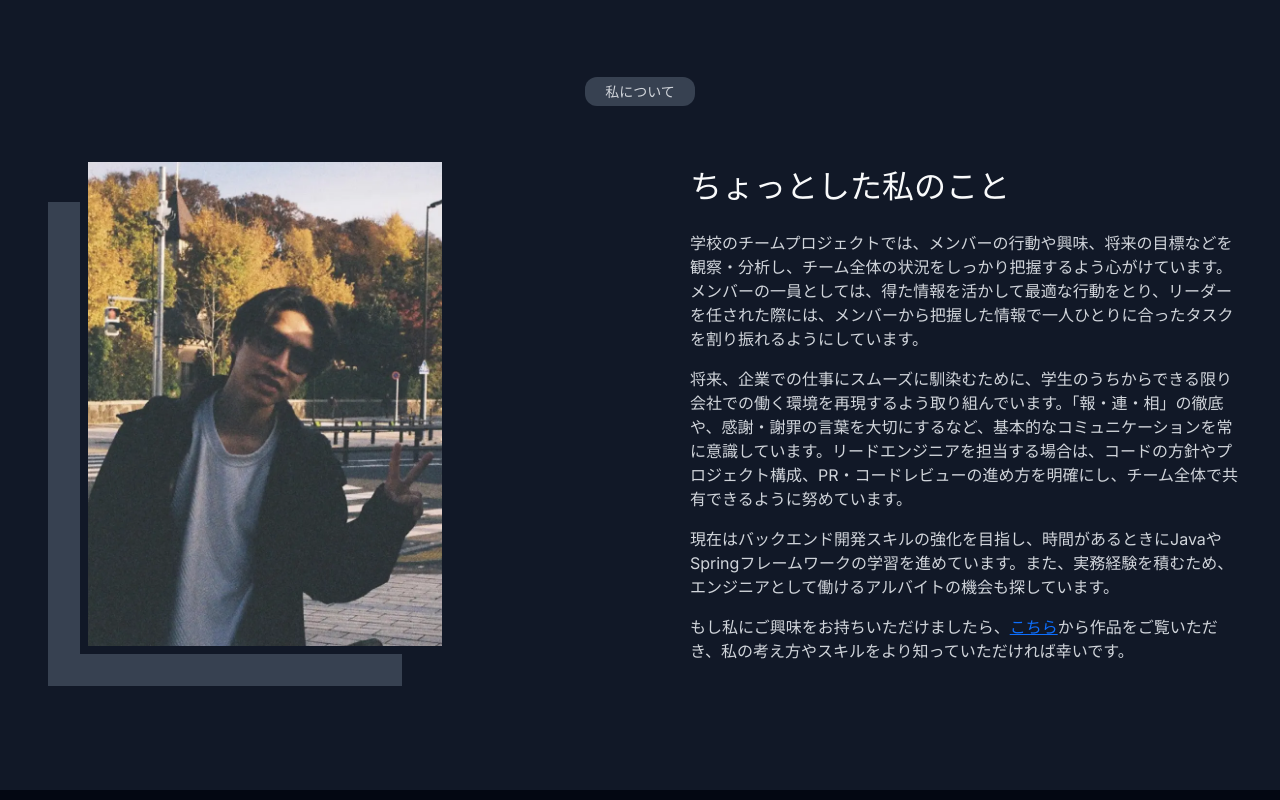
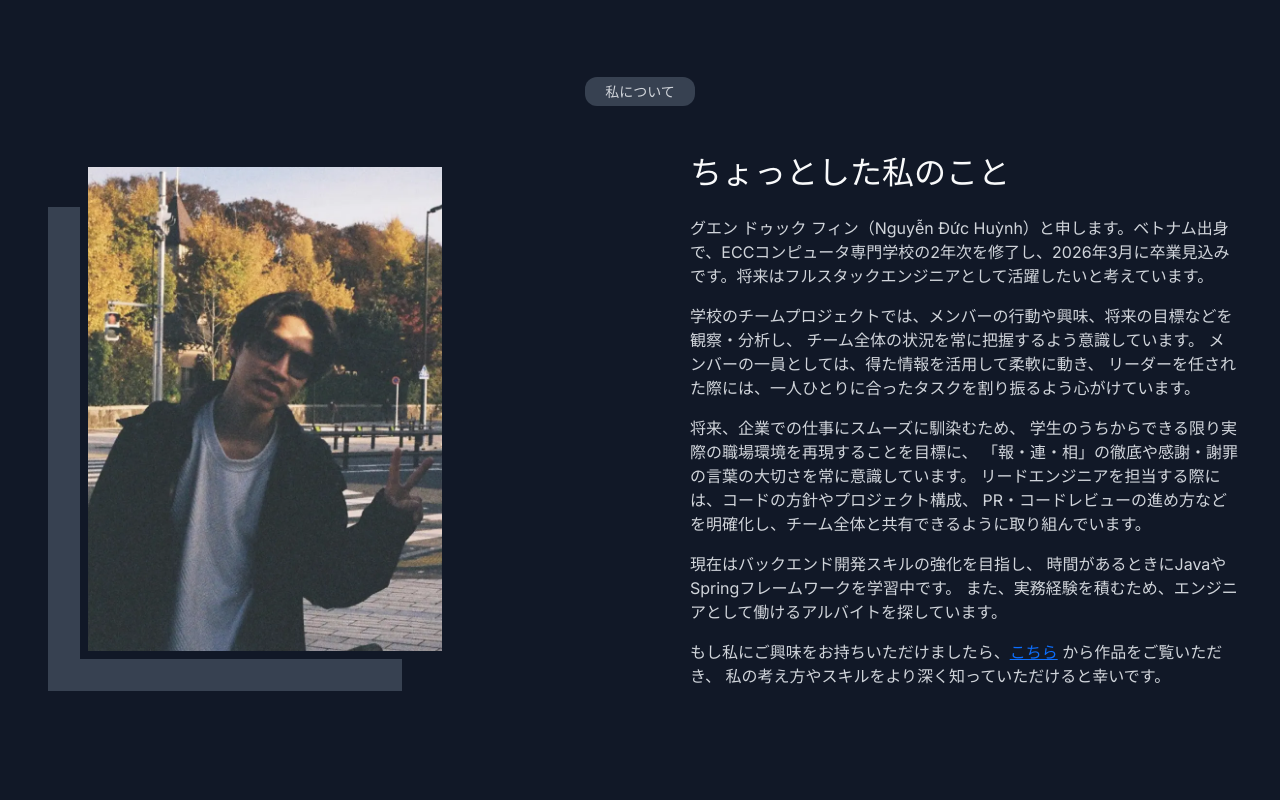
Before and after one commit to huynhnguyen1906/Portfolio, a Next.js app: page / in a window 1280 px wide. Shown: the part 654-1454 px from the top of the page. Built offline with nearby package versions, Linux system fonts and the light colour scheme.

Commit message:
Update About component content for clarity and detail

```diff
--- a/src/components/About/About.tsx
+++ b/src/components/About/About.tsx
@@ -17,17 +17,34 @@ export default function About() {
                     <div className={Style.Text}>
                         <h1>ちょっとした私のこと</h1>
                         <p>
-                            学校のチームプロジェクトでは、メンバーの行動や興味、将来の目標などを観察・分析し、チーム全体の状況をしっかり把握するよう心がけています。メンバーの一員としては、得た情報を活かして最適な行動をとり、リーダーを任された際には、メンバーから把握した情報で一人ひとりに合ったタスクを割り振れるようにしています。
+                            グエン ドゥック フィン（Nguyễn Đức
+                            Huỳnh）と申します。ベトナム出身で、ECCコンピュータ専門学校の2年次を修了し、2026年3月に卒業見込みです。将来はフルスタックエンジニアとして活躍したいと考えています。
                         </p>
                         <p>
-                            将来、企業での仕事にスムーズに馴染むために、学生のうちからできる限り会社での働く環境を再現するよう取り組んでいます。「報・連・相」の徹底や、感謝・謝罪の言葉を大切にするなど、基本的なコミュニケーションを常に意識しています。リードエンジニアを担当する場合は、コードの方針やプロジェクト構成、PR・コードレビューの進め方を明確にし、チーム全体で共有できるように努めています。
+                            学校のチームプロジェクトでは、メンバーの行動や興味、将来の目標などを観察・分析し、
+                            チーム全体の状況を常に把握するよう意識しています。
+                            メンバーの一員としては、得た情報を活用して柔軟に動き、
+                            リーダーを任された際には、一人ひとりに合ったタスクを割り振るよう心がけています。
                         </p>
+
                         <p>
-                            現在はバックエンド開発スキルの強化を目指し、時間があるときにJavaやSpringフレームワークの学習を進めています。また、実務経験を積むため、エンジニアとして働けるアルバイトの機会も探しています。
+                            将来、企業での仕事にスムーズに馴染むため、
+                            学生のうちからできる限り実際の職場環境を再現することを目標に、
+                            「報・連・相」の徹底や感謝・謝罪の言葉の大切さを常に意識しています。
+                            リードエンジニアを担当する際には、コードの方針やプロジェクト構成、
+                            PR・コードレビューの進め方などを明確化し、チーム全体と共有できるように取り組んでいます。
                         </p>
+
                         <p>
-                            もし私にご興味をお持ちいただけましたら、<Link href={'#'}>こちら</Link>
-                            から作品をご覧いただき、私の考え方やスキルをより知っていただければ幸いです。
+                            現在はバックエンド開発スキルの強化を目指し、
+                            時間があるときにJavaやSpringフレームワークを学習中です。
+                            また、実務経験を積むため、エンジニアとして働けるアルバイトを探しています。
+                        </p>
+
+                        <p>
+                            もし私にご興味をお持ちいただけましたら、
+                            <Link href={'#'}>こちら</Link> から作品をご覧いただき、
+                            私の考え方やスキルをより深く知っていただけると幸いです。
                         </p>
                     </div>
                 </div>
```
